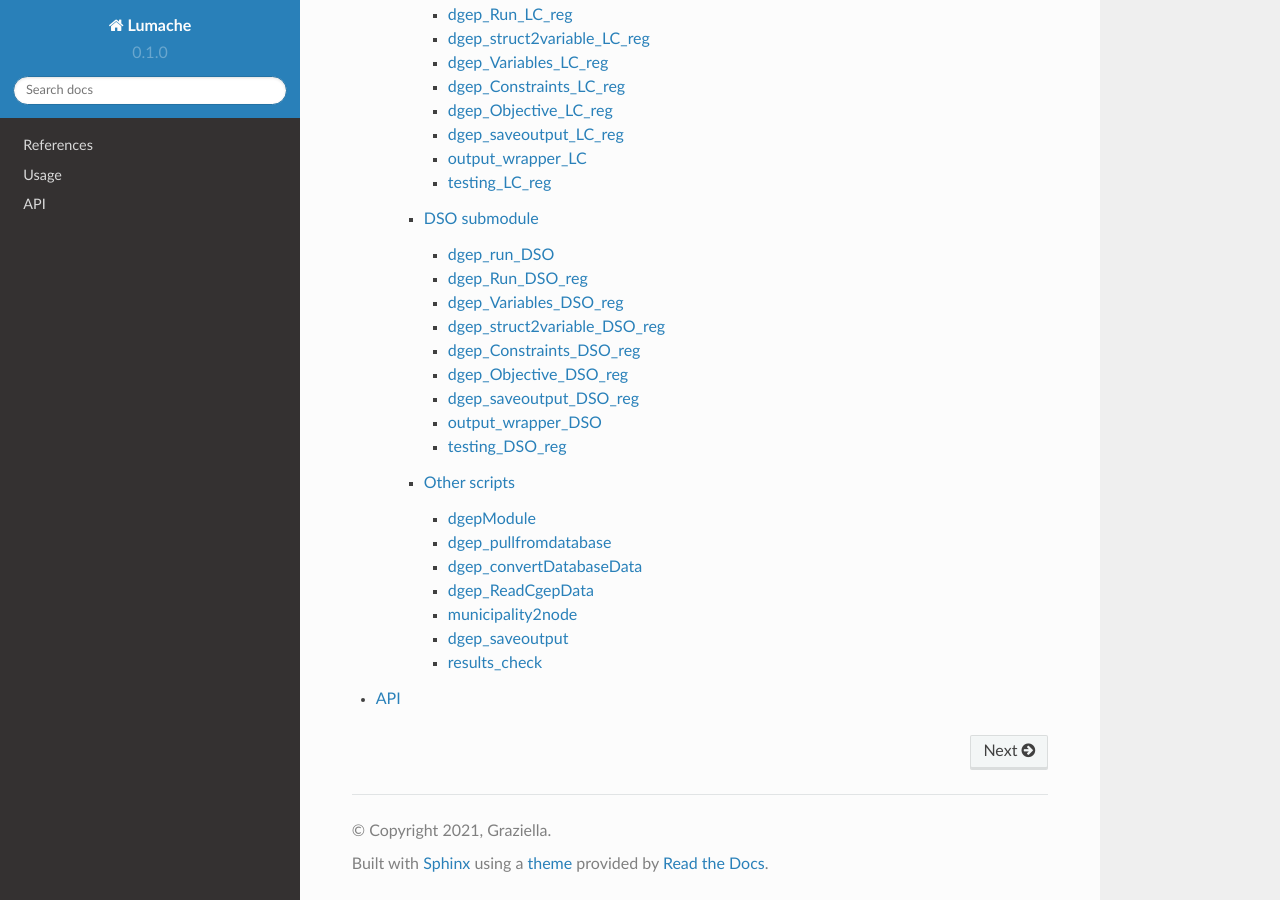
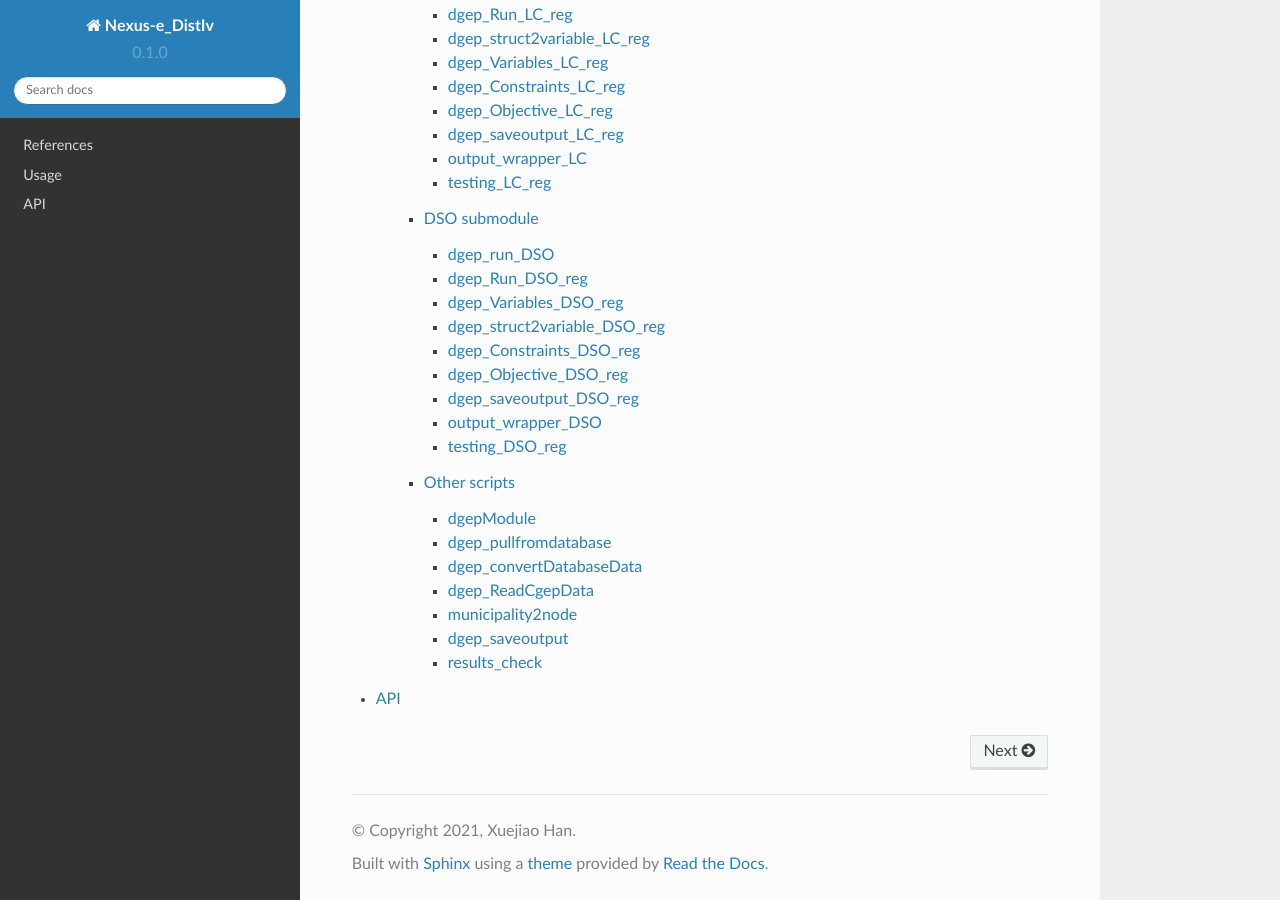
Before and after one commit to xuejiaohan/Nexuse_distiv_doc, a Sphinx documentation site: the page built from docs/source/index.rst, in a window 1280 px wide and 900 px high, scrolled down 1070 px. Built offline with Sphinx 7.4.7 and the Read the Docs theme 2.0.0, drawn with Linux system fonts in a browser that asks for light colours; pages that are not in the unit, such as notebooks, are missing from menus.

Commit message:
Update conf.py

```diff
--- a/docs/source/conf.py
+++ b/docs/source/conf.py
@@ -2,9 +2,9 @@
 
 # -- Project information
 
-project = 'Lumache'
-copyright = '2021, Graziella'
-author = 'Graziella'
+project = 'Nexus-e_DistIv'
+copyright = '2021, Xuejiao Han'
+author = 'Xuejiao Han'
 
 release = '0.1'
 version = '0.1.0'
```
